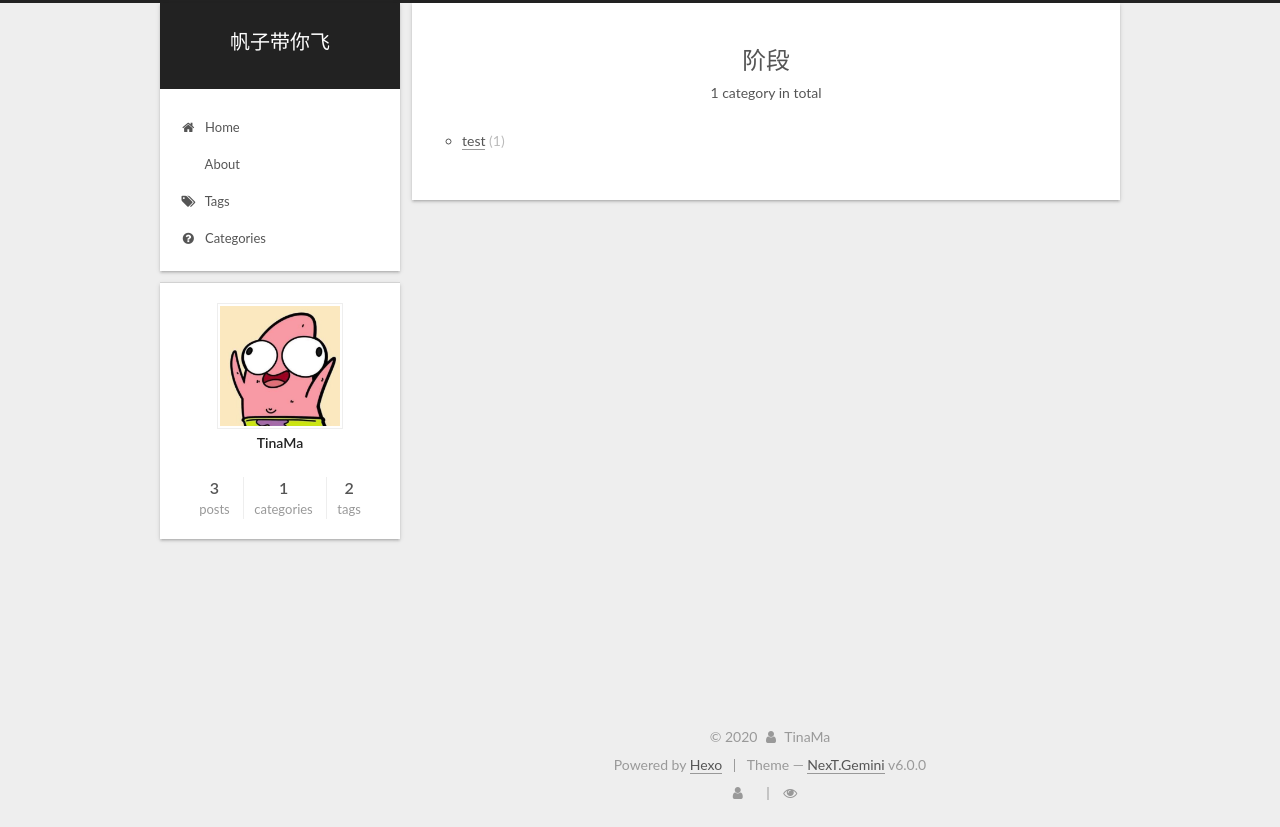
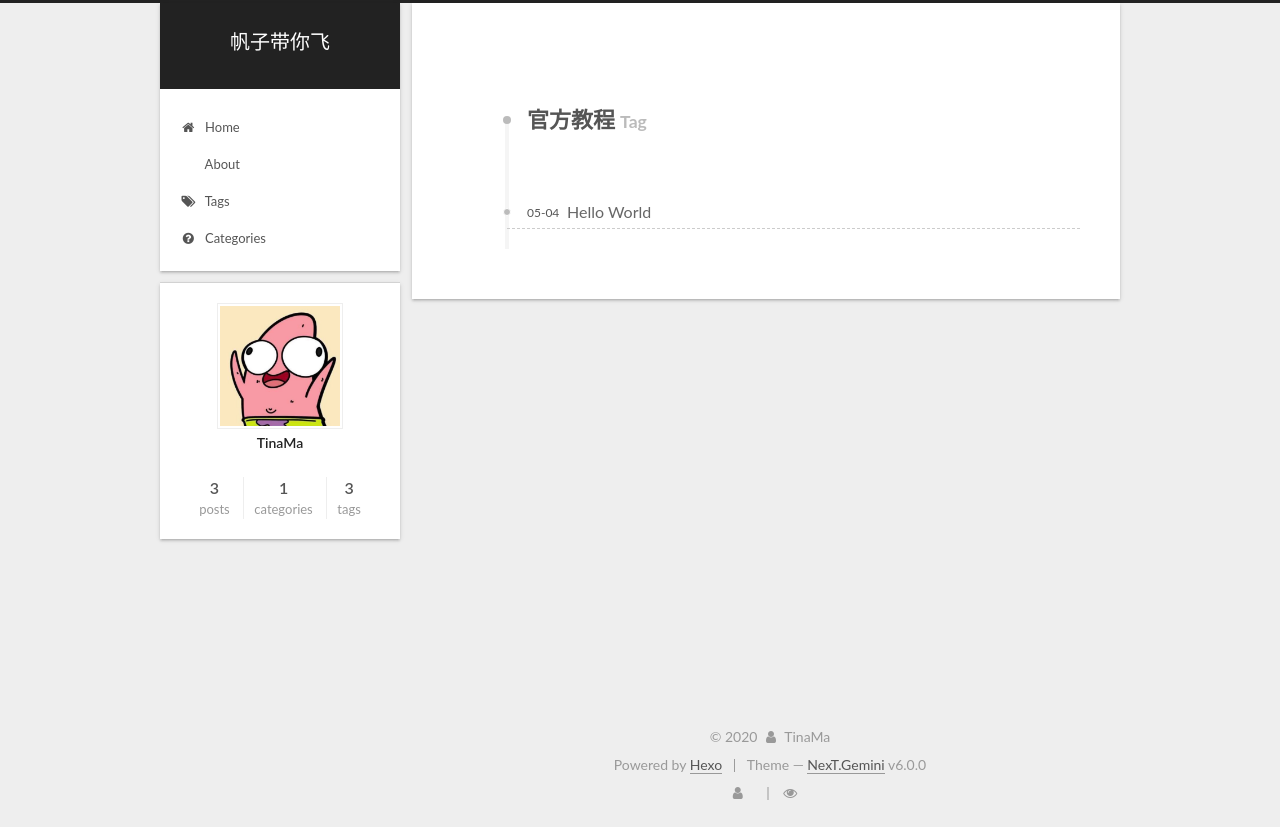
Before and after one commit to tinama0224/tinama0224.github.io, a plain HTML site: page tags/官方教程/index.html in a window 1280 px wide. Drawn offline with Linux system fonts and the light colour scheme; some packages are replaced by stand-ins of ours; a script that the page names is missing; some icons are missing.

Commit message:
Site updated: 2020-05-04 23:06:45

```diff
--- a/css/main.css
+++ b/css/main.css
@@ -1819,7 +1819,7 @@ pre .javascript .function {
   width: 4px;
   height: 4px;
   border-radius: 50%;
-  background: #6a3cd9;
+  background: #ff3244;
 }
 .links-of-blogroll {
   font-size: 13px;
--- a/categories/index.html
+++ b/tags/官方教程/index.html
@@ -123,7 +123,7 @@
 
 
 
-  <title>阶段 | 帆子带你飞</title>
+  <title>Tag: 官方教程 | 帆子带你飞</title>
 
 
 
@@ -142,7 +142,7 @@
 
 
 
-  <div class="container sidebar-position-left page-post-detail">
+  <div class="container sidebar-position-left ">
     <div class="headband"></div>
 
     <header id="header" class="header" itemscope itemtype="http://schema.org/WPHeader">
@@ -236,50 +236,57 @@
           <div id="content" class="content">
 
 
-  <div id="posts" class="posts-expand">
 
 
 
-    <div class="post-block page">
-      <header class="post-header">
+  <div class="post-block tag">
 
-	<h1 class="post-title" itemprop="name headline">阶段</h1>
-
-
-
-</header>
+    <div id="posts" class="posts-collapse">
+      <div class="collection-title">
+        <h1>官方教程<small>Tag</small>
+        </h1>
+      </div>
 
 
 
 
-      <div class="post-body">
+  <article class="post post-type-normal" itemscope itemtype="http://schema.org/Article">
+    <header class="post-header">
 
+      <h2 class="post-title">
 
-          <div class="category-all-page">
-            <div class="category-all-title">
-                1 category in total
-            </div>
-            <div class="category-all">
-              <ul class="category-list"><li class="category-list-item"><a class="category-list-link" href="/categories/test/">test</a><span class="category-list-count">1</span></li></ul>
-            </div>
-          </div>
+            <a class="post-title-link" href="/2020/05/04/hello-world/" itemprop="url">
 
+                <span itemprop="name">Hello World</span>
+
+            </a>
+
+      </h2>
+
+      <div class="post-meta">
+        <time class="post-time" itemprop="dateCreated"
+              datetime="2020-05-04T10:24:17+08:00"
+              content="2020-05-04" >
+          05-04
+        </time>
       </div>
+
+    </header>
+  </article>
 
 
 
     </div>
 
-
-
   </div>
-
-
-          </div>
 
 
 
 
+
+
+
+          </div>
 
 
 
@@ -346,7 +353,7 @@
 
               <div class="site-state-item site-state-tags">
                 <a href="/tags/index.html">
-                  <span class="site-state-item-count">2</span>
+                  <span class="site-state-item-count">3</span>
                   <span class="site-state-item-name">tags</span>
                 </a>
               </div>
@@ -518,10 +525,6 @@
 
 
 
-  <script type="text/javascript" src="/js/src/scrollspy.js?v=6.0.0"></script>
-<script type="text/javascript" src="/js/src/post-details.js?v=6.0.0"></script>
-
-
 
 
 
```
Also changed, not shown: 2020/05/04/hello-world/index.html (+7 -1 lines), 2020/05/04/hexo-遇到的坑/index.html (+1 -1 lines), 2020/05/04/这是我的第一个！新文章/index.html (+28 -3 lines), about/index.html (+1 -1 lines), archives/2020/05/index.html (+1 -1 lines), archives/2020/index.html (+1 -1 lines), archives/index.html (+1 -1 lines), categories/index-1.html (+1 -1 lines), categories/test/index.html (+1 -1 lines), index.html (+2 -2 lines), tags/index.html (+3 -3 lines), tags/test/index.html (+1 -1 lines), tags/安装时的低级问题/index.html (+1 -1 lines).
